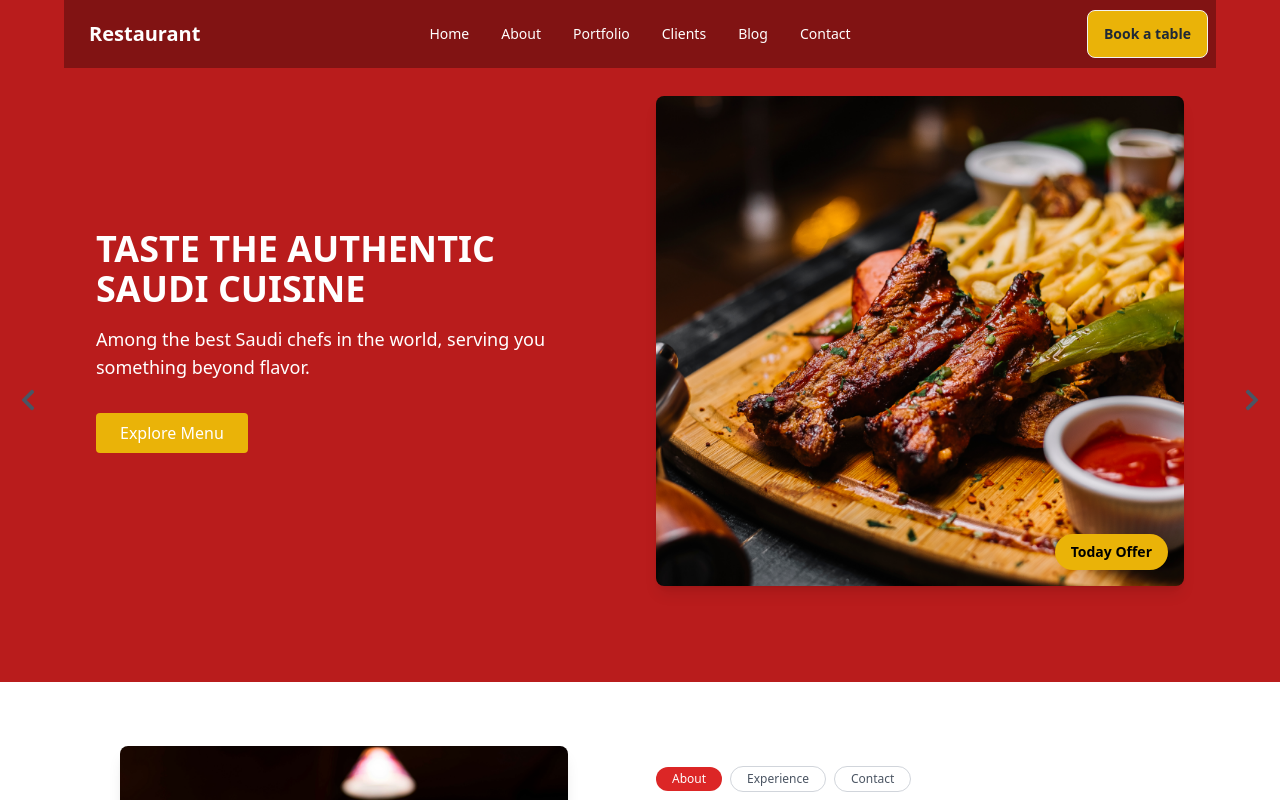
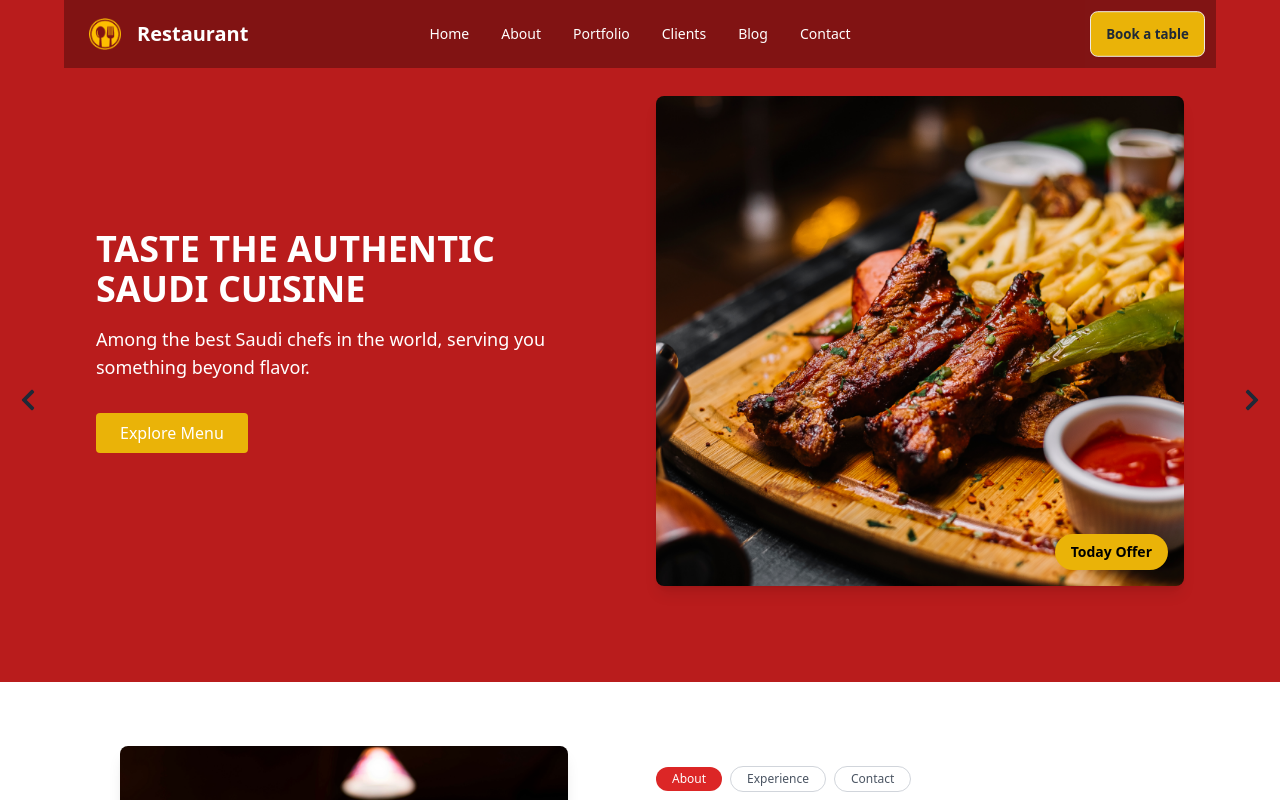
Before and after one commit to seyam14/softnio-resturant-test, a React (Vite) app: page / in a window 1280 px wide. Shown: the top 800 px of the page. Built offline with nearby package versions, Linux system fonts and the light colour scheme.

Commit message:
for mobiles view

```diff
--- a/src/components/Header/Header.jsx
+++ b/src/components/Header/Header.jsx
@@ -1,8 +1,10 @@
 import { Link } from "react-router-dom";
+import image from "../../assets/Group.png";
 
 const Header = () => {
 
-    const navOptions = <>
+    const navOptions = (
+        <>
             <li><Link to="/">Home</Link></li>
             <li><Link to="/About">About</Link></li>
             <li><Link to="/Portfolio">Portfolio</Link></li>
@@ -10,30 +12,36 @@ const Header = () => {
             <li><Link to="/Blog">Blog</Link></li>
             <li><Link to="/Contact">Contact</Link></li>
         </>
+    );
+
     return (
-        <>
         <div className="navbar fixed z-10 bg-opacity-30 max-w-6xl bg-black text-white">
             <div className="navbar-start">
                 <div className="dropdown">
                     <label tabIndex={0} className="btn btn-ghost lg:hidden">
-                        <svg xmlns="http://www.w3.org/2000/svg" className="h-5 w-5" fill="none" viewBox="0 0 24 24" stroke="currentColor"><path strokeLinecap="round" strokeLinejoin="round" strokeWidth="2" d="M4 6h16M4 12h8m-8 6h16" /></svg>
+                        <svg xmlns="http://www.w3.org/2000/svg" className="h-5 w-5" fill="none" viewBox="0 0 24 24" stroke="currentColor">
+                            <path strokeLinecap="round" strokeLinejoin="round" strokeWidth="2" d="M4 6h16M4 12h8m-8 6h16" />
+                        </svg>
                     </label>
                     <ul tabIndex={0} className="menu menu-compact dropdown-content mt-3 p-2 shadow bg-base-100 rounded-box w-52">
                         {navOptions}
                     </ul>
                 </div>
-                <a className="btn btn-ghost normal-case text-xl">Restaurant</a>
+
+                <Link to="/" className="btn btn-ghost normal-case text-xl flex items-center">
+                    <img src={image} alt="Logo" className="h-8 w-8 mr-2" />
+                    Restaurant
+                </Link>
             </div>
             <div className="navbar-center hidden lg:flex">
                 <ul className="menu menu-horizontal px-1">
                     {navOptions}
                 </ul>
             </div>
-            <div className="navbar-end">
-                <a className="btn bg-yellow-500 hover:bg-yellow-600">Book a table</a>
+            <div className="navbar-end hidden md:flex">
+                <button className="btn bg-yellow-500 hover:bg-yellow-600">Book a table</button>
             </div>
         </div>
-        </>
     );
 };
 
--- a/src/components/Testimonials/Testimonials.jsx
+++ b/src/components/Testimonials/Testimonials.jsx
@@ -10,29 +10,9 @@ const Testimonials = () => (
       <h2 className="text-2xl font-bold mb-6 uppercase text-center lg:text-left">
         What Some of My Customers Say
       </h2>
-      <div className="flex flex-col lg:flex-row items-center lg:items-stretch justify-center mx-auto">
-        {/* Left */}
-        <div className="flex flex-col justify-center items-center lg:items-start text-center lg:text-left bg-yellow-300 text-gray-800 rounded-lg shadow-md w-full lg:w-1/2 p-6">
-          <FaQuoteLeft className="text-3xl text-gray-700 mb-4" />
-          <p className="text-lg leading-relaxed">
-            "You can't go wrong with Chicken Mandi. I had it twice. The chicken
-            was cooked perfectly, juicy & soft (usually mandi chicken is a bit
-            dry). I would definitely recommend it."
-          </p>
-          <div className="flex items-center mt-4 space-x-4">
-            <img
-              src="https://via.placeholder.com/40"
-              alt="User"
-              className="w-10 h-10 rounded-full"
-            />
-            <div>
-              <h5 className="font-bold capitalize">Khalid Al Dawsry</h5>
-              <p className="text-sm capitalize">Jeddah, Saudi</p>
-            </div>
-          </div>
-        </div>
 
-        {/* Right */}
+      <div className="flex flex-col-reverse lg:flex-row-reverse items-center lg:items-stretch justify-center mx-auto">
+        {/* Image  */}
         <div className="relative flex items-center justify-center h-80 w-full lg:w-1/2 mt-6 lg:mt-0 rounded-lg overflow-hidden shadow-lg">
           <img src={image} alt="Dish" className="w-full h-full object-cover" />
           <button className="absolute inset-0 flex items-center justify-center bg-black bg-opacity-50 text-white">
@@ -52,14 +32,34 @@ const Testimonials = () => (
             </svg>
           </button>
         </div>
+
+        <div className="flex flex-col justify-center items-center lg:items-start text-center lg:text-left bg-yellow-400 text-gray-800 rounded-lg shadow-md w-full lg:w-1/2 p-6">
+          <FaQuoteLeft className="text-3xl text-gray-700 mb-4" />
+          <p className="text-lg leading-relaxed">
+            "You can't go wrong with Chicken Mandi. I had it twice. The chicken
+            was cooked perfectly, juicy & soft (usually mandi chicken is a bit
+            dry). I would definitely recommend it."
+          </p>
+          <div className="flex items-center mt-4 space-x-4">
+            <img
+              src="https://via.placeholder.com/40"
+              alt="User"
+              className="w-10 h-10 rounded-full"
+            />
+            <div>
+              <h5 className="font-bold capitalize">Khalid Al Dawsry</h5>
+              <p className="text-sm capitalize">Jeddah, Saudi</p>
+            </div>
+          </div>
+        </div>
       </div>
 
-      {/* arrows */}
+
       <div className="absolute top-1/2 transform -translate-y-1/2 left-4 hidden lg:block">
-        <FaChevronLeft className="text-2xl text-gray-600 cursor-pointer" />
+        <FaChevronLeft className="text-2xl text-gray-800 cursor-pointer" />
       </div>
       <div className="absolute top-1/2 transform -translate-y-1/2 right-4 hidden lg:block">
-        <FaChevronRight className="text-2xl text-gray-600 cursor-pointer" />
+        <FaChevronRight className="text-2xl text-gray-800 cursor-pointer" />
       </div>
     </div>
   </div>
```
Also changed, not shown: src/assets/221.png (deleted), src/assets/Frame 1707478073.png (deleted). Lines whose indentation alone changed are shown as unchanged.
